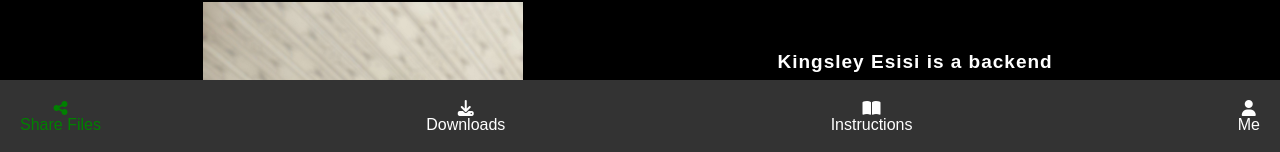
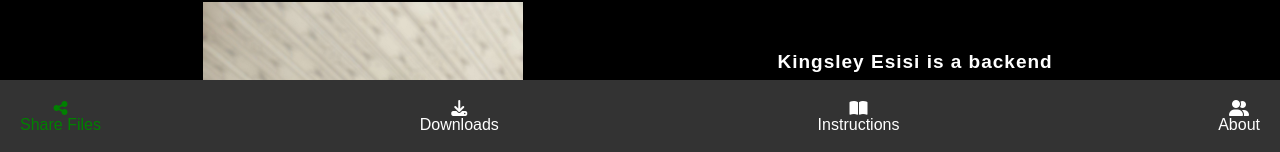
Before and after one commit to samueltuoyo/FileBridge-, a plain HTML site: page templates/about.html in a window 1280 px wide. Shown: the part 646-798 px from the top of the page. Drawn offline with Linux system fonts and the light colour scheme; files whose address does not match are found by name.

Commit message:
Add files via upload

```diff
--- a/templates/about.html
+++ b/templates/about.html
@@ -112,7 +112,7 @@
   <div><a id="main-link" href="/main"><i class="fas fa-share-alt"></i> <span>Share Files</span></a></div>
   <div><a id="mp3-link" href="/Downloads"><i class="fas fa-download"></i> <span>Downloads</span></a></div>
   <div><a id="instructions-link" href="/instructions"><i class="fas fa-book-open"></i> <span>Instructions</span></a></div>
-  <div><a id="me-link" href="#"><i class="fas fa-user"></i> <span>Me</span></a></div>
+  <div><a id="me-link" href="#"><i class="fa-solid fa-user-group"></i> <span>About</span></a></div>
 </footer>
 </body>
 </html>
```
